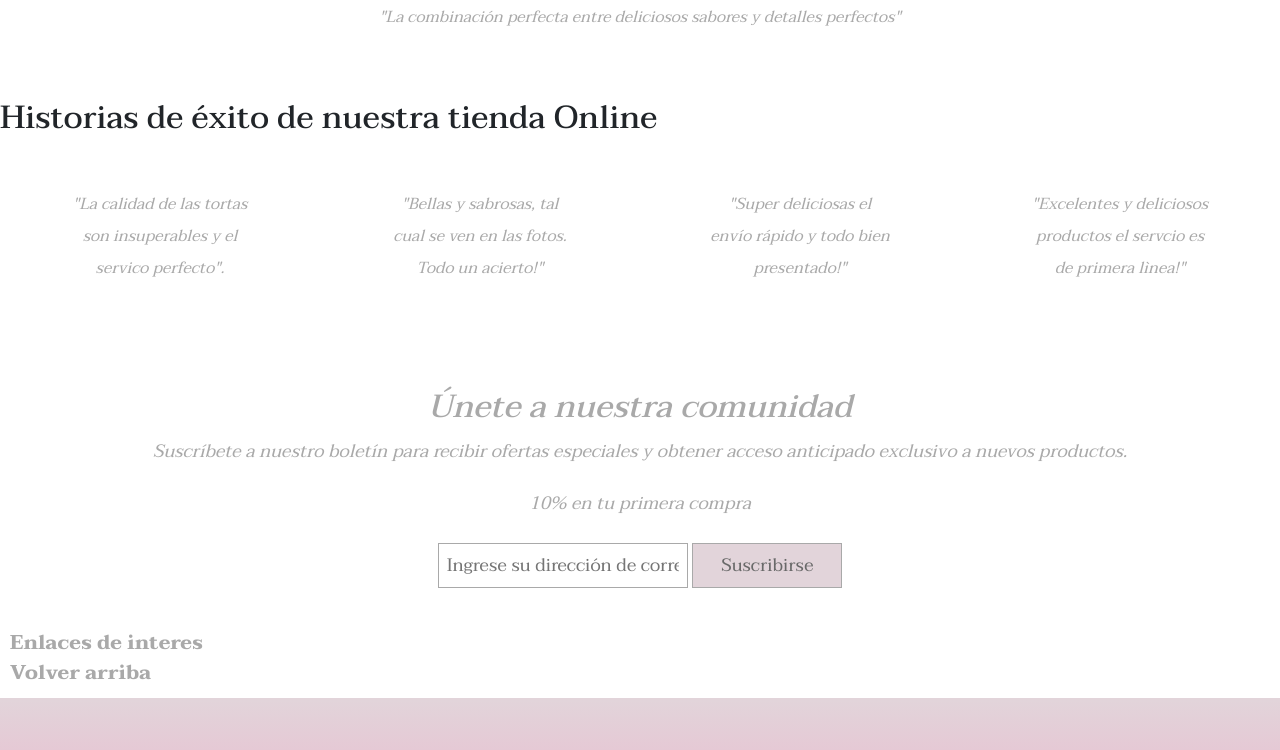
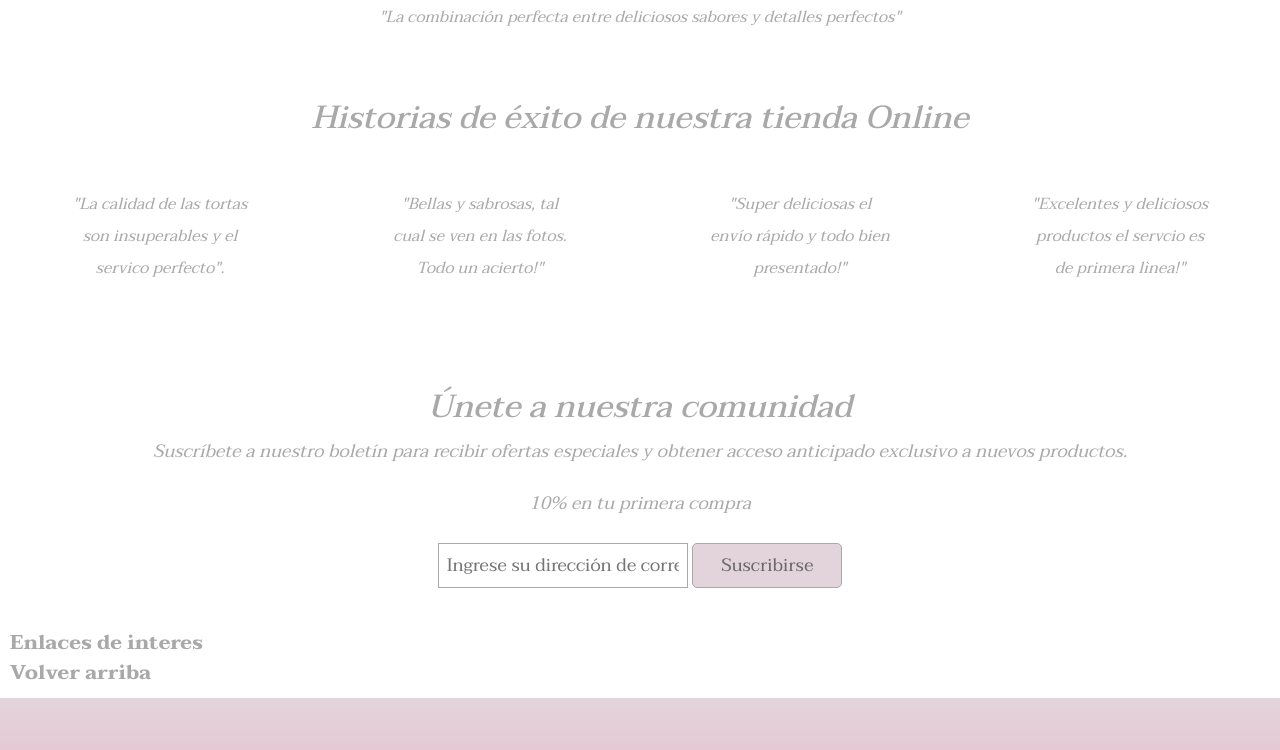
Before and after one commit to Marielys-Zorce/pasteleria-sass, a plain HTML site: page index.html in a window 1280 px wide. Shown: the part 1116-1866 px from the top of the page. Drawn offline with nearby package versions, Linux system fonts and the light colour scheme.

Commit message:
aplicando extend

```diff
--- a/css/style.css
+++ b/css/style.css
@@ -1,5 +1,29 @@
 @charset "UTF-8";
 @import url("https://fonts.googleapis.com/css2?family=Domine:wght@400;500;700&family=Montserrat:wght@400;500;700&family=Roboto:wght@400;500;700&family=Taviraj:wght@400;500;700&display=swap");
+.main .titulo {
+  margin-bottom: 5px;
+  height: 100px;
+  padding: 25px;
+  color: darkgray;
+  border-bottom: 2px #edaec9 solid;
+  text-align: center;
+  font-style: italic;
+  font-weight: normal;
+  /* gradientes */
+  background-image: radial-gradient(white 65%, darkgray); }
+
+.main .terceraSeccion .boton {
+  background-color: #e2d4da;
+  color: dimgray;
+  border: 0.5px darkgray solid;
+  border-radius: 5px;
+  width: 150px;
+  height: 45px;
+  padding: 4px;
+  margin-top: 5px; }
+  .main .terceraSeccion .boton:hover {
+    background-color: #edaec9; }
+
 * {
   margin: 0;
   padding: 0;
@@ -57,7 +81,27 @@
   grid-area: main;
   /* Estilo Banner */
   /* Estilo título Principal */
-  /* Estilo Imagenes */
+  /*.titulo {
+        margin-bottom: 5px;
+        height: 100px;
+        padding: 25px;
+        color: darkgray;
+        border-bottom: 2px  rgb(237, 174, 201) solid;
+        text-align: center;
+        font-style: italic;
+        font-weight: normal;*/
+  /* gradientes */
+  /* background-image: radial-gradient(white 65%,darkgray);*/
+  /* transformaciones */
+  /* animation-name: tituloCambiante;
+        animation-duration: .8s;
+        animation-iteration-count: infinite;
+        animation-delay: 1s;
+        animation-timing-function: ease-in;
+    }
+
+
+    /* Estilo Imagenes */
   /* Estilo Primera Sección */
   /* Estilo Segunda Sección */
   /* Estilo Tercera Sección */
@@ -65,23 +109,6 @@
   .main .banner {
     width: 100%;
     height: 400px; }
-  .main .titulo {
-    margin-bottom: 5px;
-    height: 100px;
-    padding: 25px;
-    color: darkgray;
-    border-bottom: 2px #edaec9 solid;
-    text-align: center;
-    font-style: italic;
-    font-weight: normal;
-    /* gradientes */
-    background-image: radial-gradient(white 65%, darkgray);
-    /* transformaciones */
-    animation-name: tituloCambiante;
-    animation-duration: .8s;
-    animation-iteration-count: infinite;
-    animation-delay: 1s;
-    animation-timing-function: ease-in; }
   .main .imgDestacadas {
     display: flex;
     flex-direction: row;
@@ -108,6 +135,16 @@
     text-align: center;
     color: darkgray;
     margin: 70px; }
+  .main .subTitulo {
+    margin-top: 0;
+    margin-bottom: 0.5rem;
+    font-weight: 500;
+    line-height: 1.2;
+    font-family: 'Taviraj', serif;
+    font-size: 2rem;
+    font-style: italic;
+    text-align: center;
+    color: darkgray; }
   .main .segundaSeccion {
     display: flex;
     flex-direction: row;
@@ -134,22 +171,24 @@
     text-align: center;
     color: darkgray;
     margin: 40px;
-    font-size: 18px; }
+    font-size: 18px;
+    /*.colorButton {
+            background-color:  rgb(226, 212, 218);
+            color: dimgray;
+            border: 0.5px darkgray solid;
+            width: 150px;
+            height: 45px;
+            padding: 4px;
+            margin-top: 5px;
+            &:hover{
+                background-color: rgb(237, 174, 201);
+            }
+        } */ }
     .main .terceraSeccion .input {
       border: 0.5px darkgray solid;
       width: 250px;
       height: 45px;
       padding: 8px; }
-    .main .terceraSeccion .colorButton {
-      background-color: #e2d4da;
-      color: dimgray;
-      border: 0.5px darkgray solid;
-      width: 150px;
-      height: 45px;
-      padding: 4px;
-      margin-top: 5px; }
-      .main .terceraSeccion .colorButton:hover {
-        background-color: #edaec9; }
   .main .enlaces {
     display: flex;
     flex-direction: column;
--- a/index.html
+++ b/index.html
@@ -102,7 +102,7 @@
             <!-- Fin Primera Sección -->
 
             <!-- Inicio Segunda Sección -->
-            <h2 class="tituloDos">Historias de éxito de nuestra tienda Online</h2>
+            <h2 class="subTitulo">Historias de éxito de nuestra tienda Online</h2>
 
             <section class="segundaSeccion">
                 <span class="enLinea">"La calidad de las tortas son insuperables y el servico perfecto".</span>
@@ -124,7 +124,7 @@
                     <span>
                         <input class="input" type="email" name="email" placeholder="Ingrese su dirección de correo electrónico"
                             required>
-                        <input class="colorButton" type="submit" value="Suscribirse">
+                        <input class="boton" type="submit" value="Suscribirse">
                     </span>
                 </form>
             </section>
--- a/scss/estilos.scss
+++ b/scss/estilos.scss
@@ -1,3 +1,5 @@
+@import './variables/extend';
+
 @import './secciones/estilosgenerales';
 @import './secciones/header';
 @import './secciones/mainindex';
--- a/scss/secciones/_mainindex.scss
+++ b/scss/secciones/_mainindex.scss
@@ -9,7 +9,11 @@
         }
 
     /* Estilo título Principal */
-    .titulo {
+    .titulo{
+        @extend %estiloTitulo;
+
+    }
+    /*.titulo {
         margin-bottom: 5px;
         height: 100px;
         padding: 25px;
@@ -17,16 +21,17 @@
         border-bottom: 2px  rgb(237, 174, 201) solid;
         text-align: center;
         font-style: italic;
-        font-weight: normal;
+        font-weight: normal;*/
         /* gradientes */
-        background-image: radial-gradient(white 65%,darkgray);
+       /* background-image: radial-gradient(white 65%,darkgray);*/
         /* transformaciones */
-        animation-name: tituloCambiante;
+       /* animation-name: tituloCambiante;
         animation-duration: .8s;
         animation-iteration-count: infinite;
         animation-delay: 1s;
         animation-timing-function: ease-in;
     }
+
 
     /* Estilo Imagenes */
     .imgDestacadas {
@@ -63,6 +68,17 @@
     }
 
     /* Estilo Segunda Sección */
+    .subTitulo{
+    margin-top: 0;
+    margin-bottom: 0.5rem;
+    font-weight: 500;
+    line-height: 1.2;
+    font-family: 'Taviraj', serif;
+    font-size: 2rem;
+    font-style: italic;
+    text-align: center;
+    color: darkgray;
+    }
     .segundaSeccion {
         display: flex;
         flex-direction: row;
@@ -100,7 +116,7 @@
             height: 45px;
             padding: 8px;
         }
-        .colorButton {
+        /*.colorButton {
             background-color:  rgb(226, 212, 218);
             color: dimgray;
             border: 0.5px darkgray solid;
@@ -111,6 +127,10 @@
             &:hover{
                 background-color: rgb(237, 174, 201);
             }
+        } */
+
+        .boton {
+            @extend %estiloBoton;
         }
 
     }
```
Also changed, not shown: scss/variables/_extend.scss (added, +26 -0 lines).
